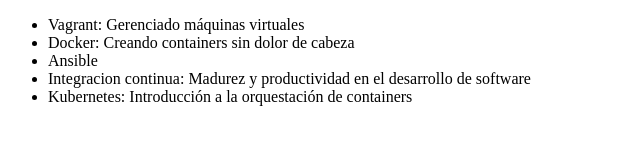
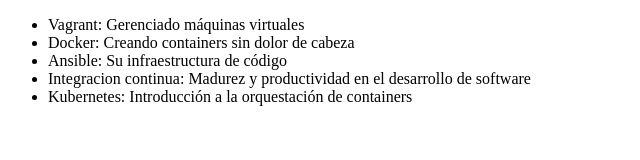
Before and after one commit to Juanpablomc98/alura-git, a plain HTML site: page index.html in a window 1280 px wide. Shown: the whole page, without its empty margins (0-640 px from the left). Drawn offline with Linux system fonts and the light colour scheme.

Commit message:
Modificando el nombre del curso de ansible

```diff
--- a/index.html
+++ b/index.html
@@ -8,7 +8,7 @@
      <ul>
          <li> Vagrant: Gerenciado máquinas virtuales </li>
          <li> Docker: Creando containers sin dolor de cabeza </li>
-         <li> Ansible </li>
+         <li> Ansible: Su infraestructura de código </li>
          <li> Integracion continua: Madurez y productividad en el desarrollo de software</li>
          <li> Kubernetes: Introducción a la orquestación de containers </li>
      </ul>
```
